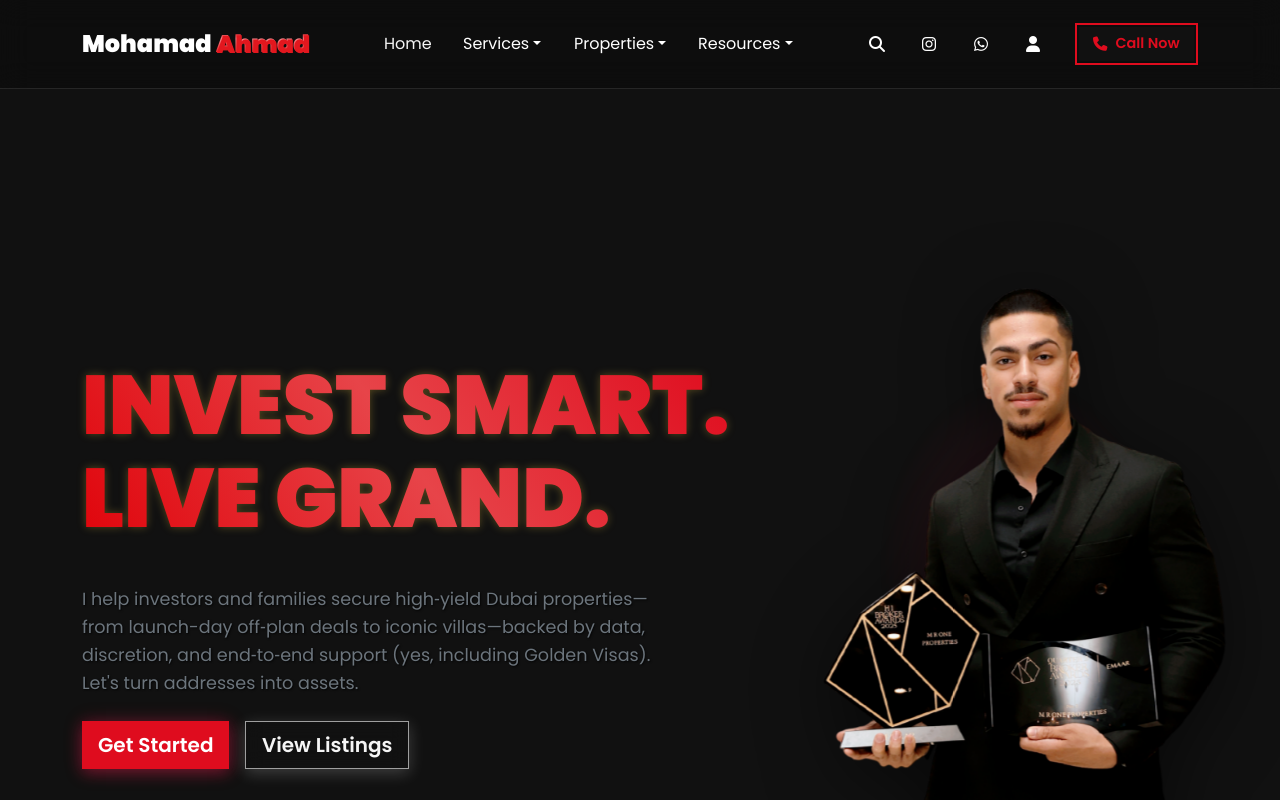
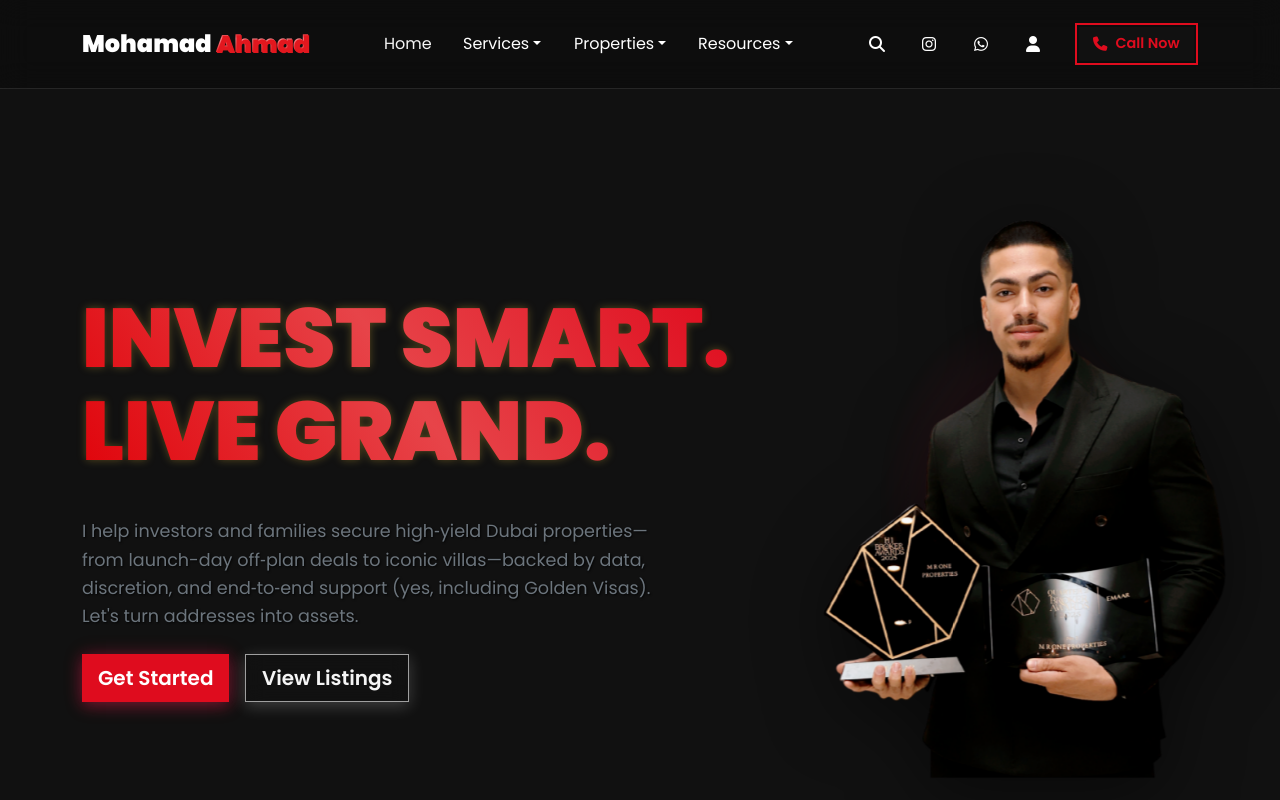
Before and after one commit to leadrives/ahamad-angular-app, a React (Create React App) app: page / in a window 1280 px wide. Shown: the top 800 px of the page. Built offline with nearby package versions, Linux system fonts and the light colour scheme.

Commit message:
Fix hero section styling and improve responsive design

```diff
--- a/src/style.css
+++ b/src/style.css
@@ -457,7 +457,7 @@ img {
 /* 5) Hero Section */
 .hero {
   /* offset for fixed navbar - adjusted for reference navbar height */
-  padding-top: 150px;
+  padding-top: 15px;
   min-height: 100vh;
   background-color: var(--hero-bg-color);
   display: flex;
```
